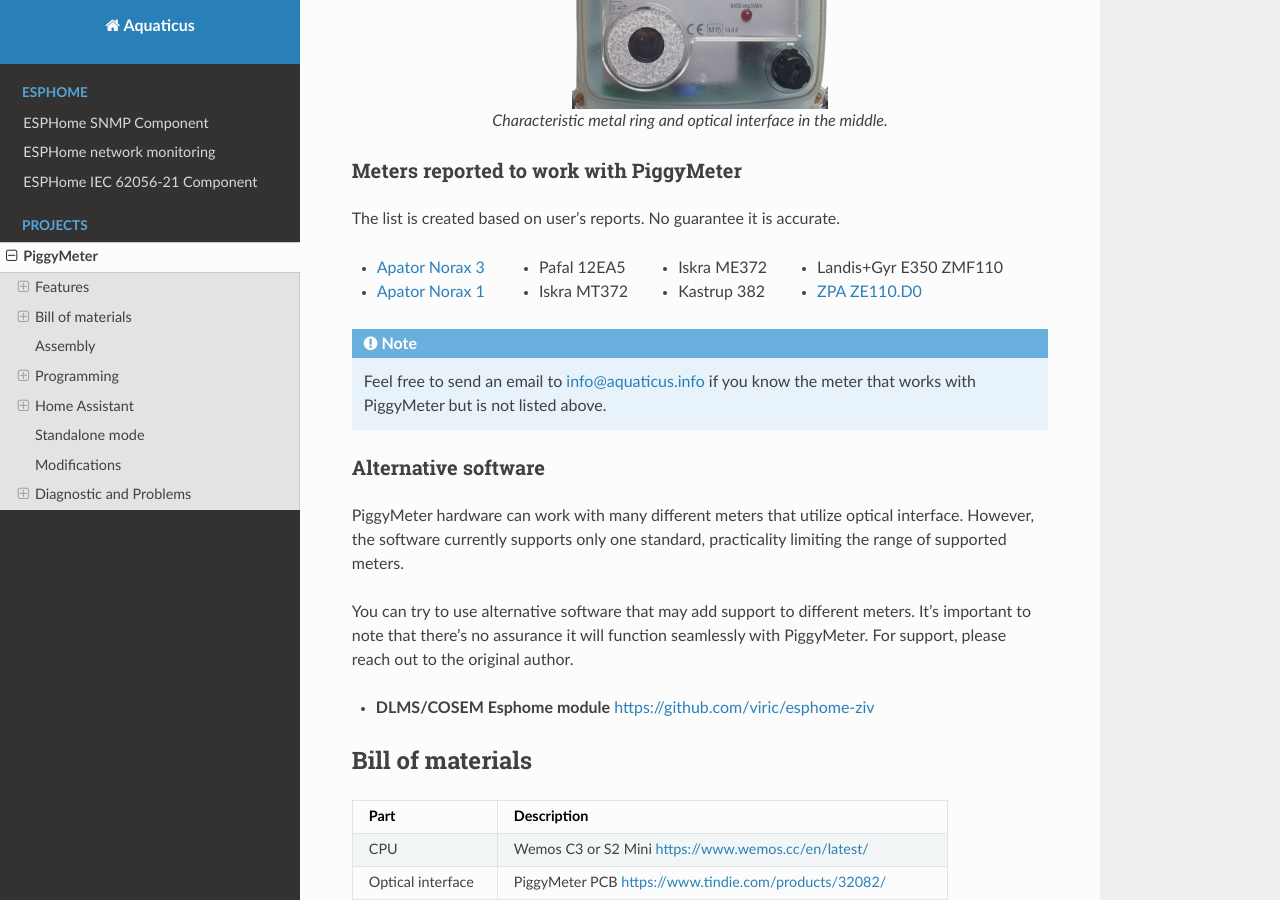
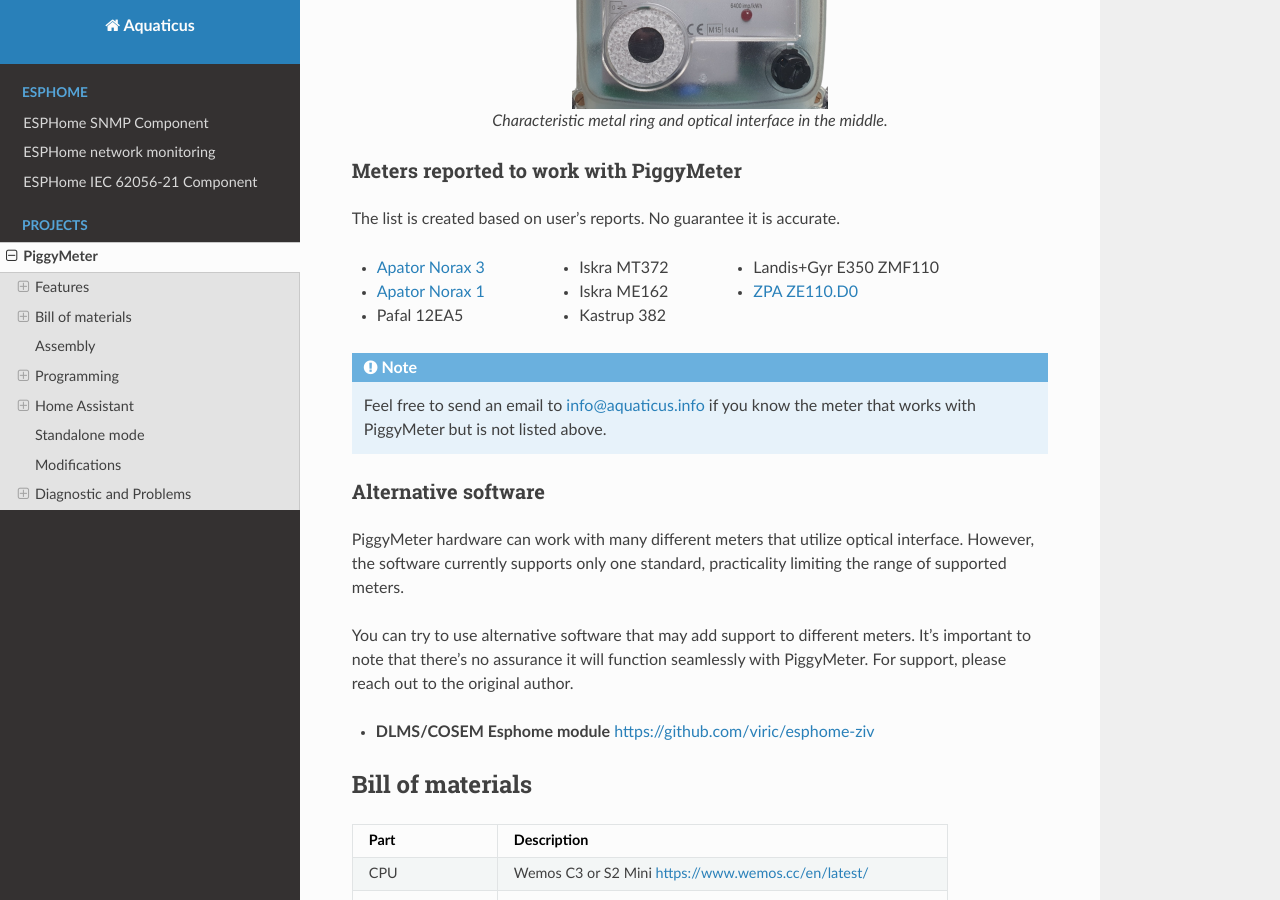
Before and after one commit to aquaticus/aquaticus.github.io, a Sphinx documentation site: the page built from doc/meter.rst, in a window 1280 px wide and 900 px high, scrolled down 1618 px. Built offline with Sphinx 7.4.7 and the Read the Docs theme 2.0.0, drawn with Linux system fonts in a browser that asks for light colours.

Commit message:
Iskra ME162

```diff
--- a/doc/meter.rst
+++ b/doc/meter.rst
@@ -66,13 +66,13 @@
 The list is created based on user's reports. No guarantee it is accurate.
 
 .. hlist::
-    :columns: 4
+    :columns: 3
 
     * `Apator Norax 3 <https://www.apator.com/en/our-solutions/electricity/electricity-metering/electronic-meters/norax-3>`_
     * `Apator Norax 1 <https://www.apator.com/en/our-solutions/electricity/electricity-metering/electronic-meters/norax-1>`_
     * Pafal 12EA5
     * Iskra MT372
-    * Iskra ME372
+    * Iskra ME162
     * Kastrup 382
     * Landis+Gyr E350 ZMF110
     * `ZPA <https://www.zpa.cz/en/home/>`_ `ZE110.D0 <https://www.premereni.cz/cs/dulezite-informace/montaz-elektromeru/prehled-instalovanych-elektromeru/ze110d0/>`_
```
